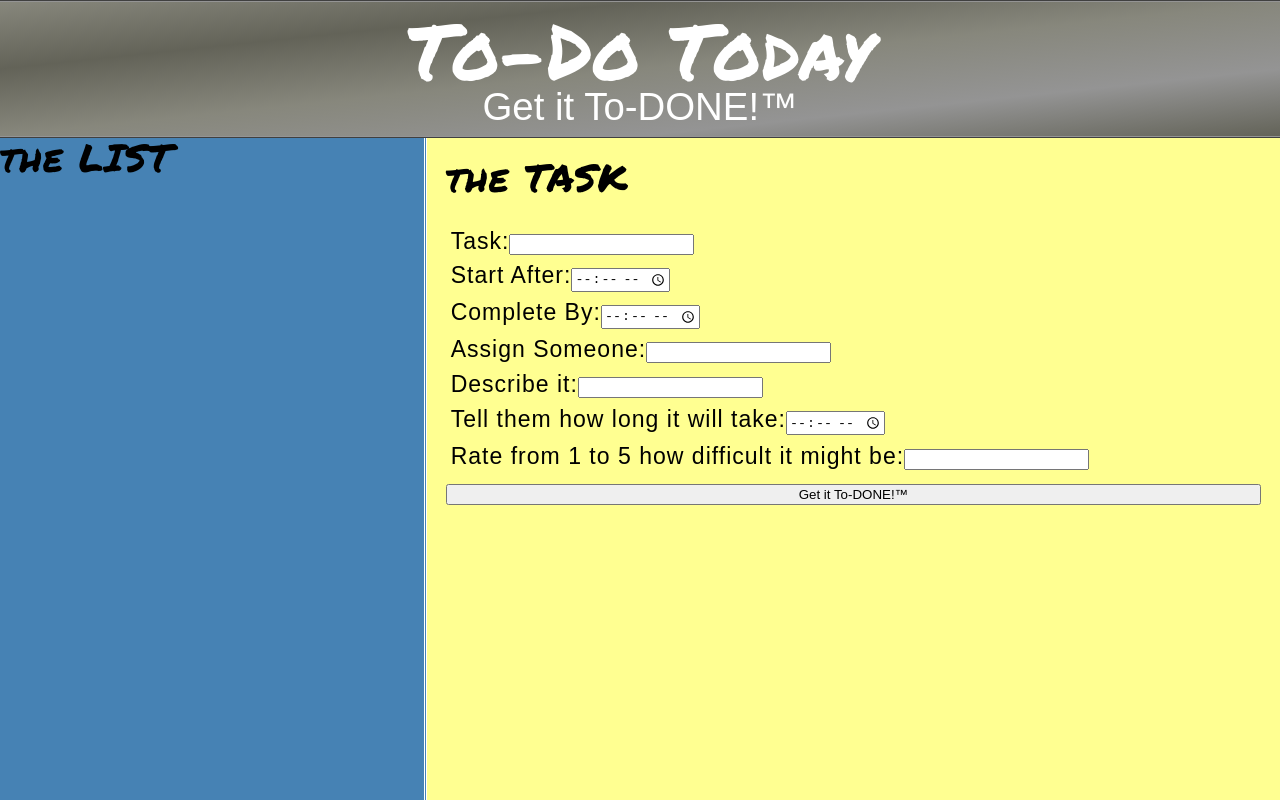
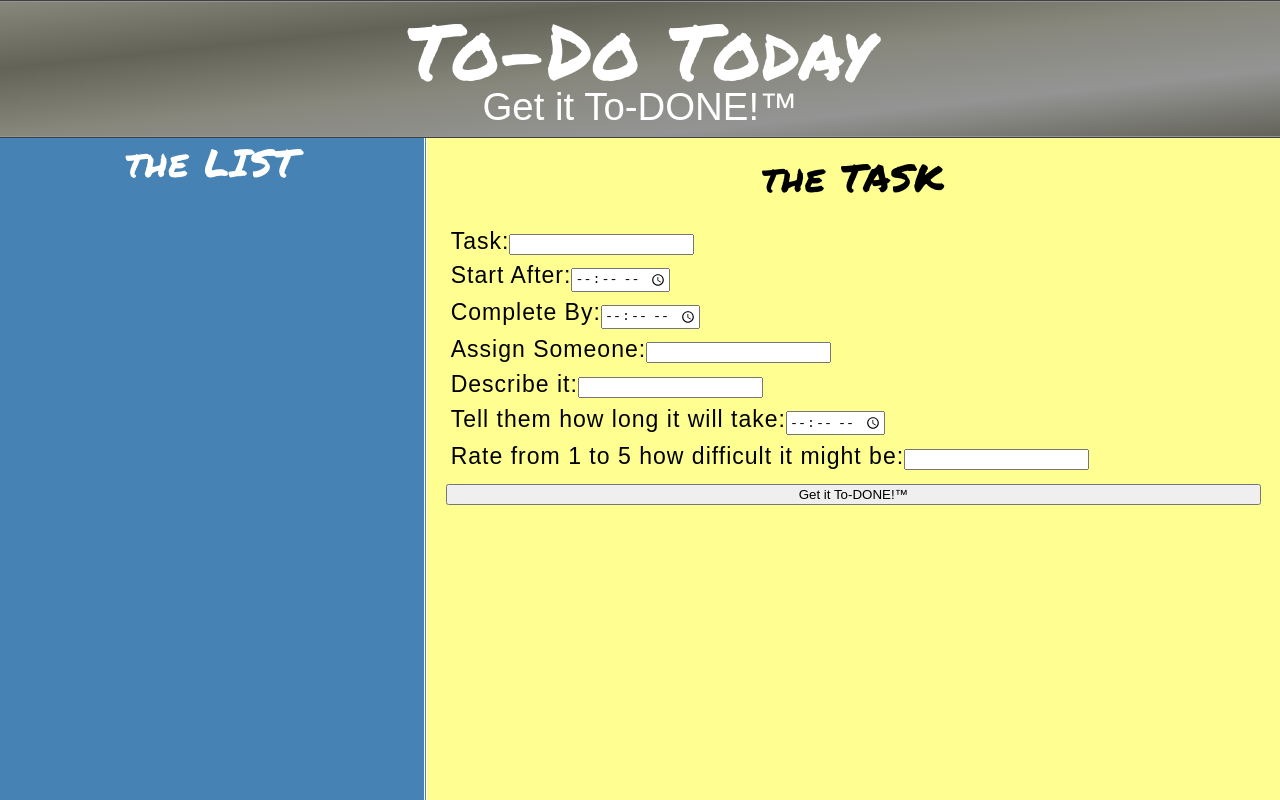
Before and after one commit to TheAgileMCB/ToDoTodayReact, a React (Create React App) app in the folder todo-today-front-end/: page / in a window 1280 px wide. Shown: the top 800 px of the page. Built offline with nearby package versions, Linux system fonts and the light colour scheme; a web font is replaced by a local one.

Commit message:
list and form styling

```diff
--- a/todo-today-front-end/src/components/to-do-form/form.scss
+++ b/todo-today-front-end/src/components/to-do-form/form.scss
@@ -1,6 +1,9 @@
 .form-wrapper{
     // border-top: 1px solid yellow;
     // border-bottom: 1px solid yellow;
+    h1 {
+        text-align: center;
+    }
     form{
         display: flex;
         flex-direction: column;
--- a/todo-today-front-end/src/components/to-do-list/list.scss
+++ b/todo-today-front-end/src/components/to-do-list/list.scss
@@ -5,5 +5,10 @@ margin-left: -1rem;
 margin-top: -1rem;
 margin-bottom: -1rem;
 height: 100vh;
-
+h1 {
+    color: #fff;
+    margin: .25rem;
+    text-align: center;
+    border-bottom: 3px doulbe rgb(252, 93, 120);
 }
+}
```
